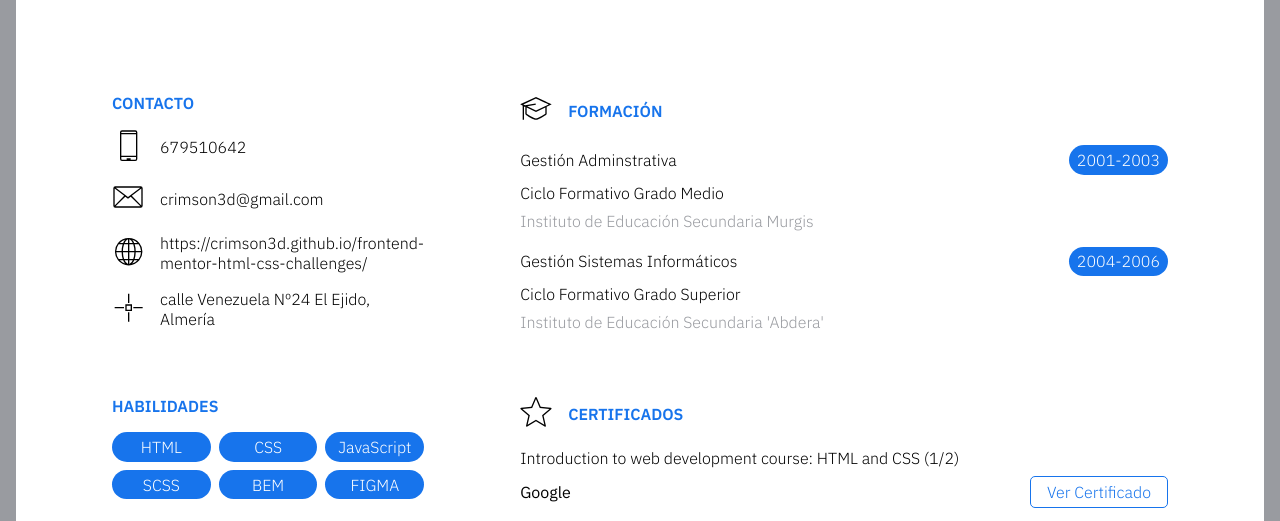
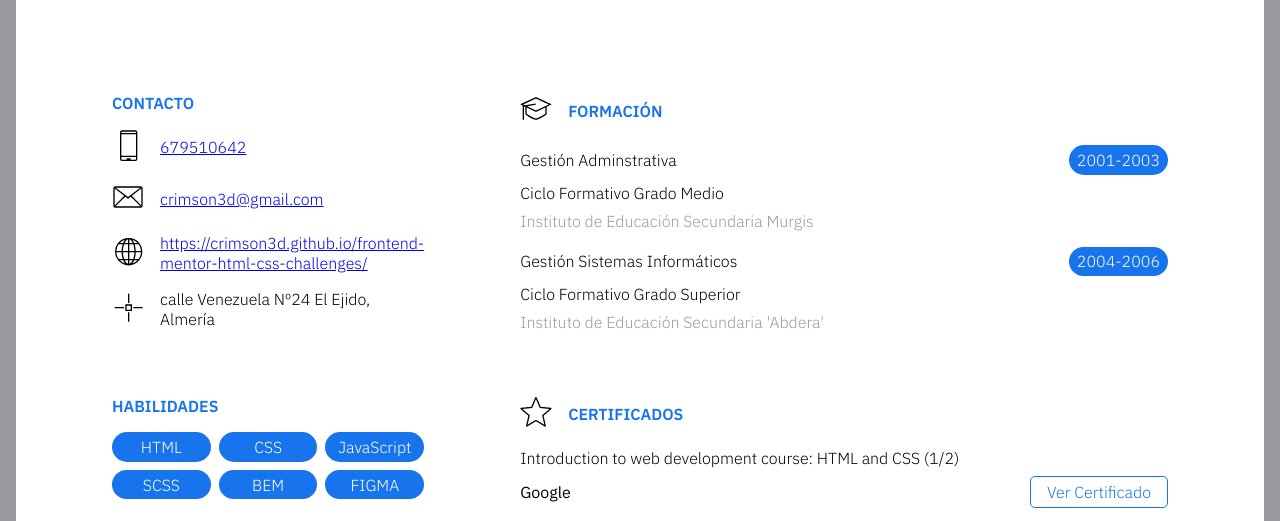
Before and after one commit to crimson3d/CV-JSON, a plain HTML site: page index.html in a window 1280 px wide. Shown: the part 279-800 px from the top of the page. Drawn offline with Linux system fonts and the light colour scheme.

Commit message:
styles update

```diff
--- a/assets/css/styles.scss
+++ b/assets/css/styles.scss
@@ -26,7 +26,7 @@
                              ". about certificates ."
                              ". . work .";
         grid-template-columns: 1fr 1fr 2fr 1fr;
-        grid-template-rows: auto auto auto min-content min-content auto;
+        // grid-template-rows: auto auto auto min-content min-content auto;
         grid-auto-rows: min-content;
         .container__top {
             background-color: $white;
--- a/assets/js/script.js
+++ b/assets/js/script.js
@@ -19,19 +19,19 @@ async function fetchData() {
             <div class="element__icon">
                 <img src="./assets/images/mobile-svgrepo-com.svg" alt="mobile-icon" class="icon" />
             </div>
-            <p class="section__text">${cvData?.basics?.contact?.phone}</p>
+            <a href="tel:+34679510642" class="section__text">${cvData?.basics?.contact?.phone}</a>
         </div>`}
         ${cvData?.basics?.contact?.mail && `<div class="section__element">
             <div class="element__icon">
                 <img src="./assets/images/envelope-svgrepo-com.svg" alt="mail-icon" class="icon" />
             </div>
-            <p class="section__text">${cvData?.basics?.contact?.mail}</p>
+            <a href="mailto:crimson3d@gmail.com" class="section__text">${cvData?.basics?.contact?.mail}</a>
         </div>`}
         ${cvData?.basics?.contact?.web && `<div class="section__element">
             <div class="element__icon">
                 <img src="./assets/images/web-svgrepo-com.svg" alt="web-icon" class="icon" />
             </div>
-            <p class="section__text">${cvData?.basics?.contact?.web}</p>
+            <a href="https://crimson3d.github.io/frontend-mentor-html-css-challenges/" target="_blank" class="section__text">${cvData?.basics?.contact?.web}</a>
         </div>`}
         ${cvData?.basics?.contact?.address && cvData?.basics?.contact?.city && cvData?.basics?.contact?.region && `<div class="section__element">
             <div class="element__icon">
```
Also changed, not shown: assets/css/styles.css, 1 other file.
